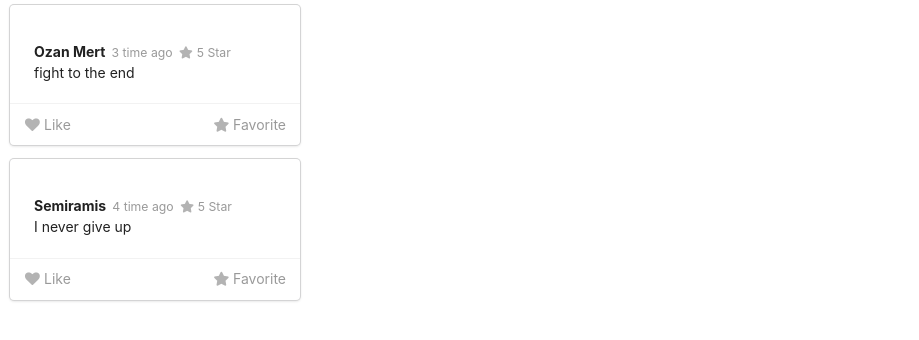
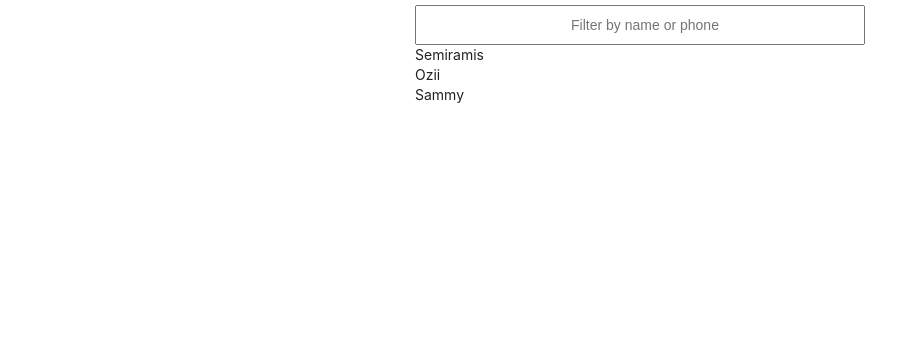
Before and after one commit to OzanMertKaraca/ReactJs-1, a React (Create React App) app: page / in a window 1280 px wide. Shown: the top 340 px of the page, without its empty margins (0-919 px from the left). Built offline with nearby package versions, Linux system fonts and the light colour scheme.

Commit message:
Uygulama:1 Başlangıç listeleme

```diff
--- a/src/App.css
+++ b/src/App.css
@@ -1,4 +1,4 @@
-div {
-    margin-left: 10px;
-    margin-top: 5px;
+body
+{
+    text-align: center;
 }
--- a/src/App.js
+++ b/src/App.js
@@ -1,25 +1,12 @@
-import React from "react";
-import Comment from "./Comment";
-import Card from "./card";
-import "./App.css";
-//import faker from "faker";
+import React from 'react';
+import './App.css';
+import Contacts from "./Contacts";
 
-const App = () => {
-
-    return(
-        <div className="ui comments">
-            <Card>
-                <Comment name="Ozan Mert" time="3" star="5" comment="fight to the end"/>
-            </Card>
-            <Card>
-                <Comment name="Semiramis" time="4" star="5"  comment="I never give up"/>
-
-            </Card>
-
-
-
+function App(){
+    return (
+        <div className="App">
+       <Contacts />
         </div>
-    )
+    );
 }
-
 export default App;
--- /dev/null
+++ b/src/Contacts.js
@@ -0,0 +1,13 @@
+import React , {Component} from 'react';
+import List from "./List";
+
+class Contacts extends Component {
+    render() {
+        return(
+            <div>
+                <List/>
+            </div>
+        )
+    }
+}
+export default Contacts;
--- /dev/null
+++ b/src/List.css
@@ -0,0 +1,22 @@
+.listarea
+{
+    width: 450px;
+    margin: 0 auto;
+}
+input
+{
+    margin-top: 5px;
+    height: 40px;
+    line-height: 30px;
+    text-indent: 10px;
+    width: 100%;
+    text-align: center;
+
+}
+ul , li
+{
+  list-style-type: none;
+    margin: 0;
+    padding: 0;
+    text-align: left;
+}
--- /dev/null
+++ b/src/List.js
@@ -0,0 +1,19 @@
+import React , {Component} from 'react';
+import './List.css';
+
+class List extends Component {
+    render(){
+        return(
+            <div className={"listarea"}>
+                <input type="filter" id="filter" placeholder={"Filter by name or phone"}/>
+                <ul>
+                    <li>Semiramis</li>
+                    <li>Ozii</li>
+                    <li>Sammy</li>
+                </ul>
+
+            </div>
+        )
+    }
+}
+export default List;
```
Also changed, not shown: src/Form.js (added, +13 -0 lines).
